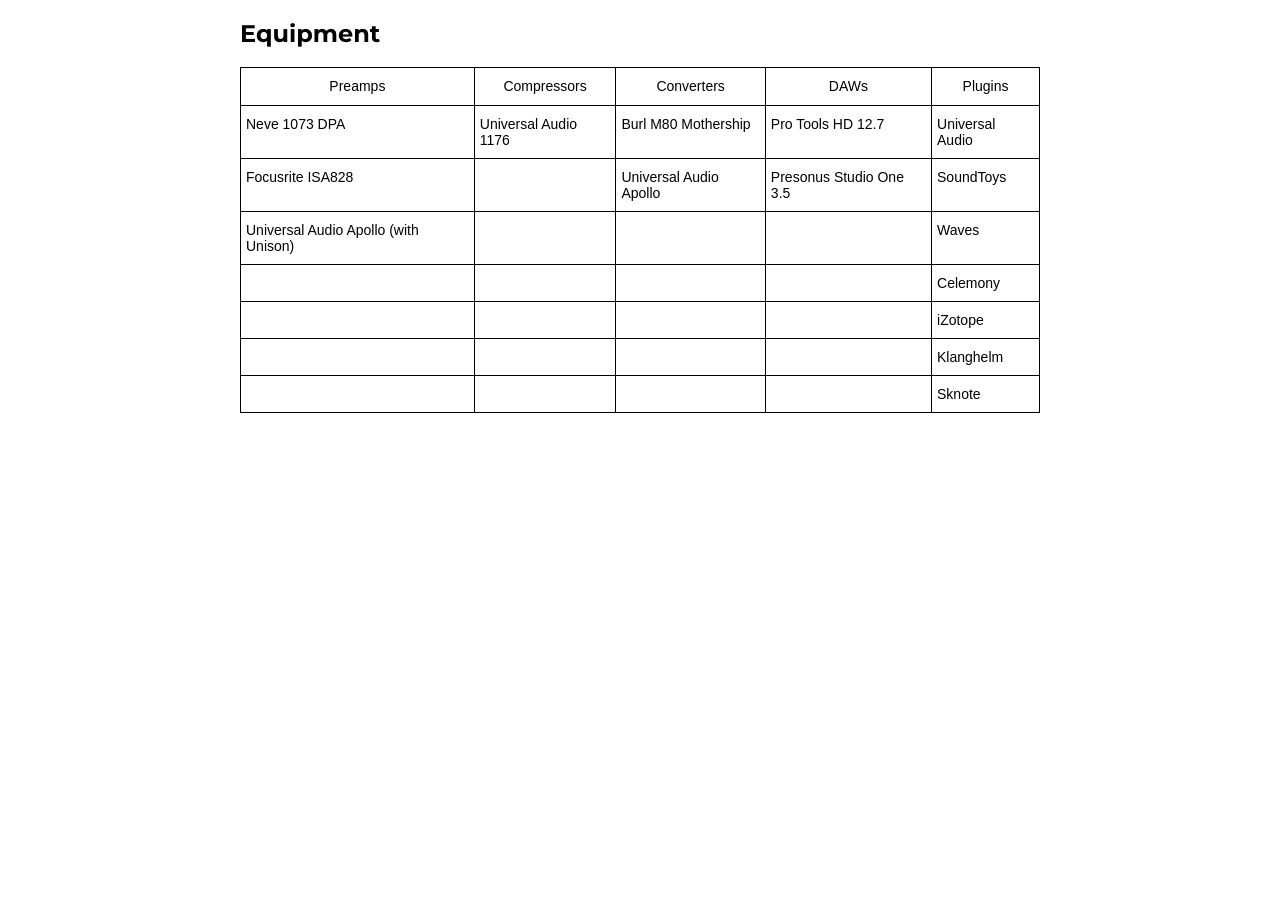
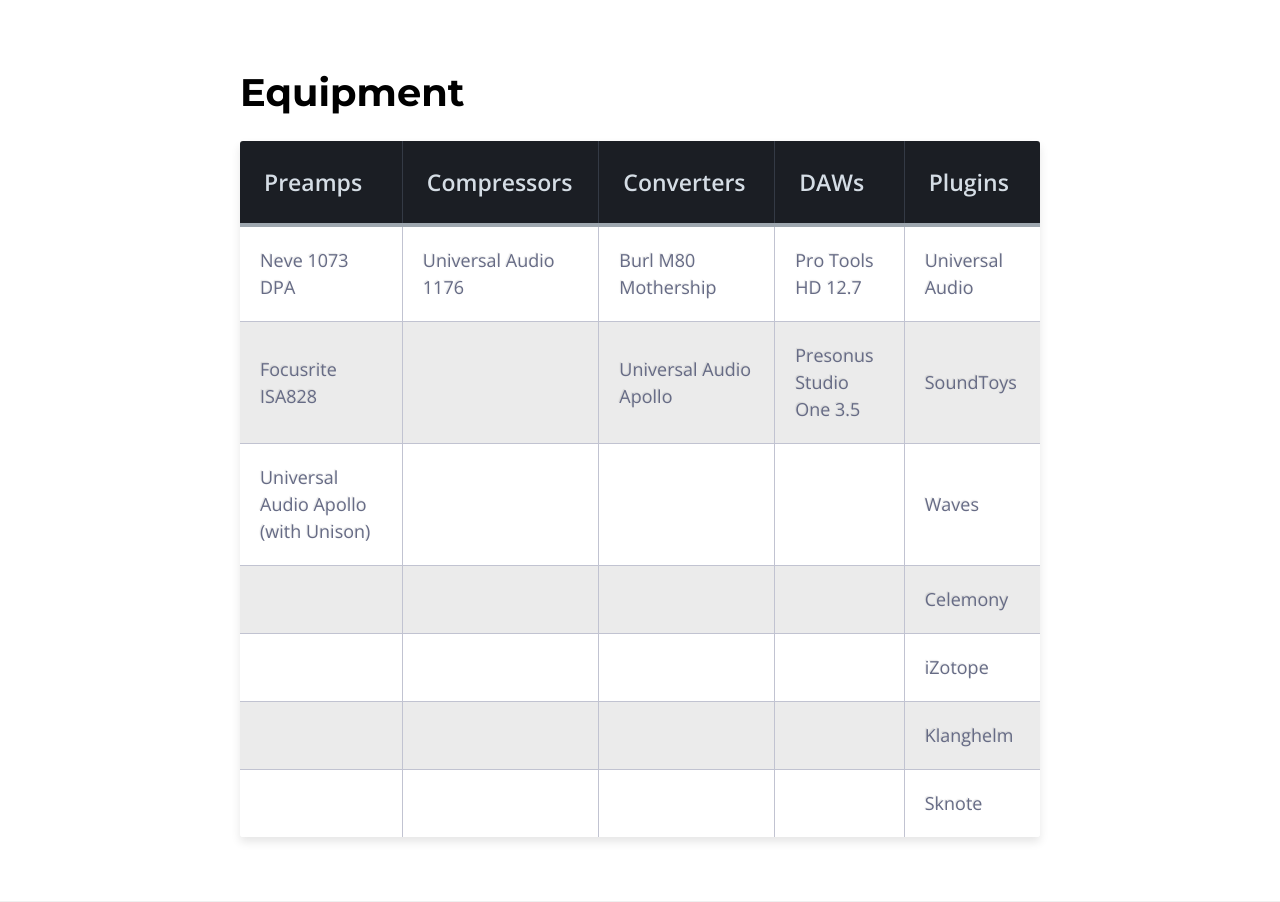
Before and after one commit to dfcreative/thirdstarstudios, a Jekyll site: the page built from equipment.html, in a window 1280 px wide. Built offline with Jekyll 4.4.1, drawn with Linux system fonts in a browser that asks for light colours.

Commit message:
Add table style

```diff
--- a/assets/index.css
+++ b/assets/index.css
@@ -1,6 +1,8 @@
 body{
     position: relative;
-	font-family: sans-serif;
+	font-family: 'Open Sans', sans-serif;
+    font-size: 1;
+    line-height: 1.5;
 }
 a.active {
   color: #FFE000;
@@ -38,33 +40,149 @@
 .site-content {
 }
 
-.equipment-table  {border-collapse:collapse;border-spacing:0;}
-.equipment-table td{font-family:Arial, sans-serif;font-size:14px;padding:10px 5px;border-style:solid;border-width:1px;overflow:hidden;word-break:normal;}
-.equipment-table th{font-family:Arial, sans-serif;font-size:14px;font-weight:normal;padding:10px 5px;border-style:solid;border-width:1px;overflow:hidden;word-break:normal;}
-.equipment-table .equipment-td{vertical-align:top}
+.section {
+    border-bottom: 1px solid rgba(240,240,240,1);
+}
 
-
-.equipment-table  {border-collapse:collapse;border-spacing:0;}
-.equipment-table td{font-family:Arial, sans-serif;font-size:14px;padding:10px 5px;border-style:solid;border-width:1px;overflow:hidden;word-break:normal;}
-.equipment-table th{font-family:Arial, sans-serif;font-size:14px;font-weight:normal;padding:10px 5px;border-style:solid;border-width:1px;overflow:hidden;word-break:normal;}
-.equipment-table .equipment-td{vertical-align:top}
-
+.section-title {
+    font-size: 2.4rem;
+    margin: 0 0 1.2rem;
+}
 
 .section-content {
     position: relative;
-    overflow: hidden;
     max-width: 800px;
-    margin: 0 auto 4rem;
+    margin: 4rem auto 4rem;
     position: relative;
 }
 
+.services-list {
+    margin: 0;
+}
+
+
+
+
+.equipment-table {
+    background: white;
+    border-radius:3px;
+    border-collapse: collapse;
+    height: 320px;
+    margin: auto;
+    padding:5px;
+    width: 100%;
+    box-shadow: 0 5px 10px rgba(0, 0, 0, 0.1);
+    animation: float 5s infinite;
+}
+
+th {
+    color:#D5DDE5;
+    background:#1b1e24;
+    border-bottom:4px solid #9ea7af;
+    border-right: 1px solid #343a45;
+    font-size:23px;
+    font-weight: 600;
+    padding:24px;
+    text-align:left;
+    text-shadow: 0 1px 1px rgba(0, 0, 0, 0.1);
+    vertical-align:middle;
+}
+
+th:first-child {
+    border-top-left-radius:3px;
+}
+
+th:last-child {
+    border-top-right-radius:3px;
+    border-right:none;
+}
+
+tr {
+    border-top: 1px solid #C1C3D1;
+    border-bottom-: 1px solid #C1C3D1;
+    color:#666B85;
+    font-size:16px;
+    font-weight:normal;
+    text-shadow: 0 1px 1px rgba(256, 256, 256, 0.1);
+}
+
+tr:hover td {
+    background:#4E5066;
+    color:#FFFFFF;
+    border-top: 1px solid #22262e;
+}
+
+tr:first-child {
+    border-top:none;
+}
+
+tr:last-child {
+    border-bottom:none;
+}
+
+tr:nth-child(odd) td {
+    background:#EBEBEB;
+}
+
+tr:nth-child(odd):hover td {
+    background:#4E5066;
+}
+
+tr:last-child td:first-child {
+    border-bottom-left-radius:3px;
+}
+
+tr:last-child td:last-child {
+    border-bottom-right-radius:3px;
+}
+
+td {
+    background:#FFFFFF;
+    padding:20px;
+    text-align:left;
+    vertical-align:middle;
+    font-weight:300;
+    font-size:18px;
+    text-shadow: -1px -1px 1px rgba(0, 0, 0, 0.1);
+    border-right: 1px solid #C1C3D1;
+}
+
+td:last-child {
+    border-right: 0px;
+}
+
+th.text-left {
+    text-align: left;
+}
+
+th.text-center {
+    text-align: center;
+}
+
+th.text-right {
+    text-align: right;
+}
+
+td.text-left {
+    text-align: left;
+}
+
+td.text-center {
+    text-align: center;
+}
+
+td.text-right {
+    text-align: right;
+}
+
+
 .section--intro {
     text-align: center;
+    overflow: hidden;
     height: 100vh;
     color: white;
     background: linear-gradient(to bottom, #36455D, #273551);
 }
-
 .section--intro .section-content {
 }
 
@@ -87,10 +205,16 @@
     font-family: 'Open Sans', sans-serif;
     margin-top: 30vh;
     color: white;
-    font-weight: 100;
+    font-weight: 600;
 }
 .section--intro .section-menu-link {
-    color: white;
+    color: rgba(255,255,255,.95);
     text-decoration: none;
     margin: 0 1rem;
+    border-bottom: 1px solid rgba(255,255,255,.15);
+    transition: .3s linear;
 }
+.section--intro .section-menu-link:hover {
+    color: rgba(255,255,255,1);
+    border-bottom: 1px solid rgba(255,255,255,1);
+}
--- a/equipment.html
+++ b/equipment.html
@@ -10,66 +10,66 @@
 <div class="section-content">
 
 <header class="section-header">
-  <h2>Equipment</h2>
+  <h2 class="section-title">Equipment</h2>
 </header>
 
 <table class="equipment-table">
   <tr>
-    <th class="tg-031e">Preamps</th>
-    <th class="equipment-td">Compressors</th>
-    <th class="equipment-td">Converters</th>
-    <th class="equipment-td">DAWs</th>
-    <th class="equipment-td">Plugins</th>
+    <th>Preamps</th>
+    <th>Compressors</th>
+    <th>Converters</th>
+    <th>DAWs</th>
+    <th>Plugins</th>
   </tr>
   <tr>
-    <td class="equipment-td">Neve 1073 DPA</td>
-    <td class="equipment-td">Universal Audio 1176</td>
-    <td class="equipment-td">Burl M80 Mothership</td>
-    <td class="equipment-td">Pro Tools HD 12.7</td>
-    <td class="equipment-td">Universal Audio</td>
+    <td>Neve 1073 DPA</td>
+    <td>Universal Audio 1176</td>
+    <td>Burl M80 Mothership</td>
+    <td>Pro Tools HD 12.7</td>
+    <td>Universal Audio</td>
   </tr>
   <tr>
-    <td class="equipment-td">Focusrite ISA828</td>
-    <td class="equipment-td"></td>
-    <td class="equipment-td">Universal Audio Apollo</td>
-    <td class="equipment-td">Presonus Studio One 3.5</td>
-    <td class="equipment-td">SoundToys</td>
+    <td>Focusrite ISA828</td>
+    <td></td>
+    <td>Universal Audio Apollo</td>
+    <td>Presonus Studio One 3.5</td>
+    <td>SoundToys</td>
   </tr>
   <tr>
-    <td class="equipment-td">Universal Audio Apollo (with Unison)</td>
-    <td class="equipment-td"></td>
-    <td class="equipment-td"></td>
-    <td class="equipment-td"></td>
-    <td class="equipment-td">Waves</td>
+    <td>Universal Audio Apollo (with Unison)</td>
+    <td></td>
+    <td></td>
+    <td></td>
+    <td>Waves</td>
   </tr>
   <tr>
-    <td class="equipment-td"></td>
-    <td class="equipment-td"></td>
-    <td class="equipment-td"></td>
-    <td class="equipment-td"></td>
-    <td class="equipment-td">Celemony</td>
+    <td></td>
+    <td></td>
+    <td></td>
+    <td></td>
+    <td>Celemony</td>
   </tr>
   <tr>
-    <td class="equipment-td"></td>
-    <td class="equipment-td"></td>
-    <td class="equipment-td"></td>
-    <td class="equipment-td"></td>
-    <td class="equipment-td">iZotope</td>
+    <td></td>
+    <td></td>
+    <td></td>
+    <td></td>
+    <td>iZotope</td>
   </tr>
   <tr>
-    <td class="equipment-td"></td>
-    <td class="equipment-td"></td>
-    <td class="equipment-td"></td>
-    <td class="equipment-td"></td>
-    <td class="equipment-td">Klanghelm</td>
+    <td></td>
+    <td></td>
+    <td></td>
+    <td></td>
+    <td>Klanghelm</td>
   </tr>
 
   <tr>
-    <td class="equipment-td"></td>
-    <td class="equipment-td"></td>
-    <td class="equipment-td"></td>
-    <td class="equipment-td"></td>
-    <td class="equipment-td">Sknote</td>
+    <td></td>
+    <td></td>
+    <td></td>
+    <td></td>
+    <td>Sknote</td>
   </tr>
 </table>
 
--- a/services-commercial.html
+++ b/services-commercial.html
@@ -9,7 +9,7 @@
 
 <div class="section-content">
 	<header class="section-header">
-		<h2>Commercial/corporate services</h2>
+		<h2 class="section-title">Commercial/corporate services</h2>
 	</header>
 	<ul class="services-list">
 		<li class="services-list-item">Live event setup and sound</li>
--- a/services-multimedia.html
+++ b/services-multimedia.html
@@ -10,7 +10,7 @@
 
 <div class="section-content">
 	<header class="section-header">
-		<h2>Multimedia services</h2>
+		<h2 class="section-title">Multimedia services</h2>
 	</header>
 	<ul class="services-list">
 		<li class="services-list-item">Voice-over and ADR recording</li>
--- a/services-music.html
+++ b/services-music.html
@@ -7,7 +7,7 @@
 
 <div class="section-content">
 	<header class="section-header">
-		<h2>Music services</h2>
+		<h2 class="section-title">Music services</h2>
 	</header>
 	<ul class="services-list">
 		<li class="services-list-item">
--- /dev/null
+++ b/tpl.html
@@ -0,0 +1,4 @@
+---
+layout: theme
+lang: en
+---
```
Also changed, not shown: index.json (added, +123 -0 lines).
